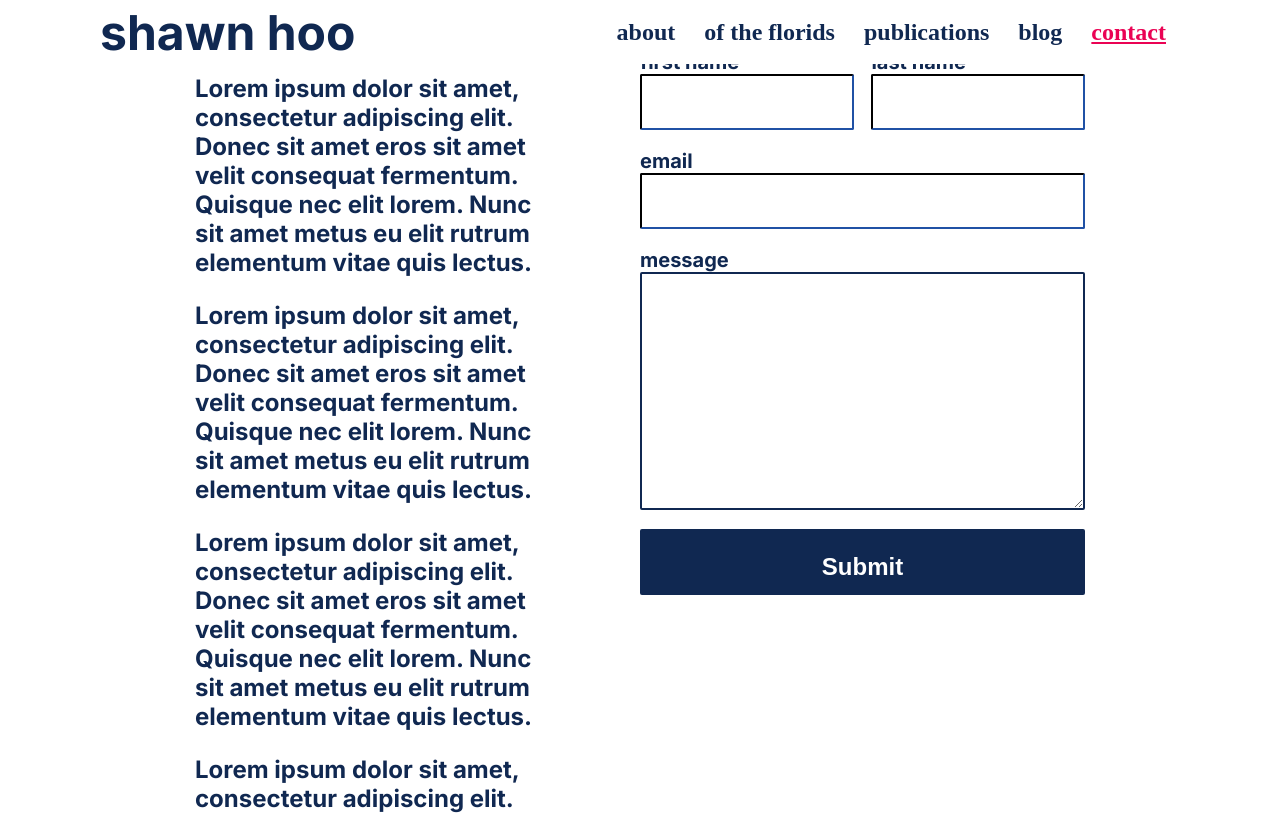
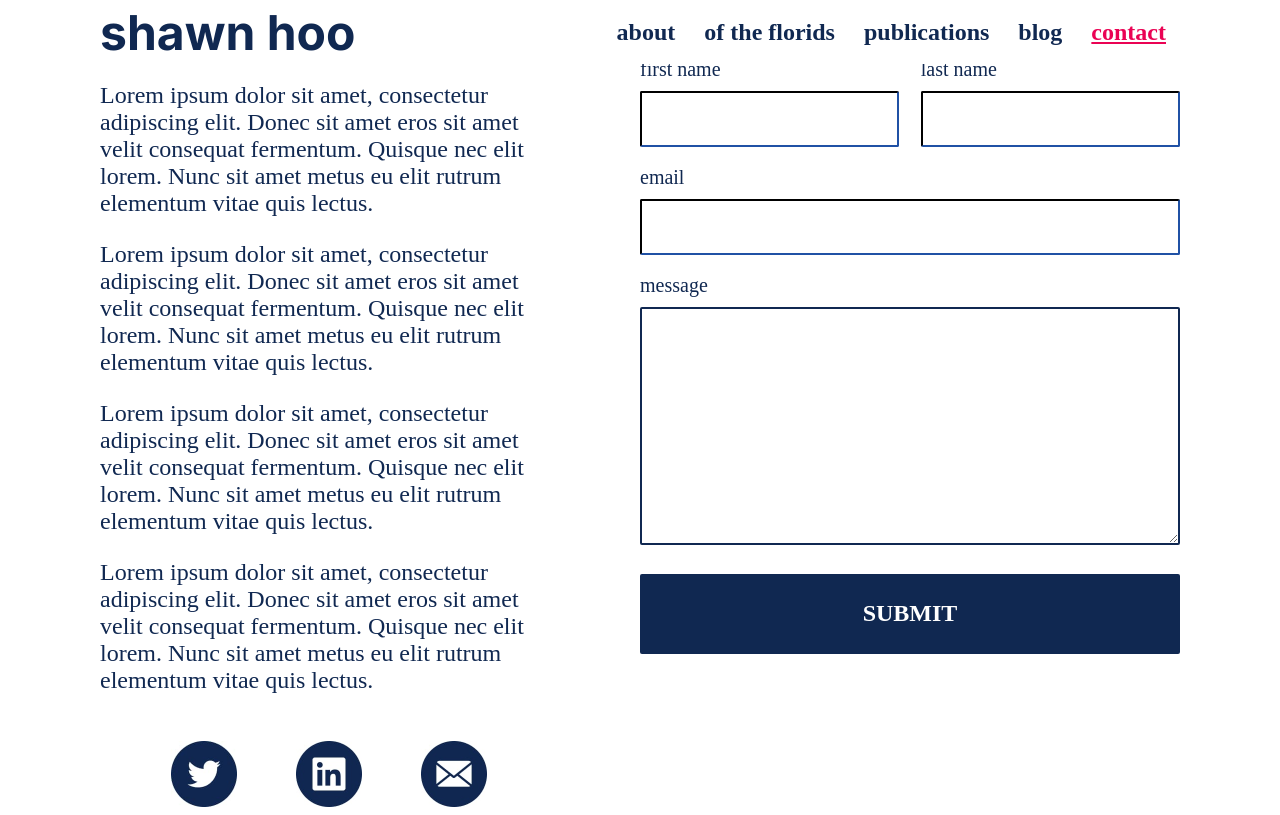
Before and after one commit to Darren-Loh/shawn-hoo-portfolio-web, a React (Create React App) app: page /contact in a window 1280 px wide. Shown: the top 815 px of the page. Built offline with nearby package versions, Linux system fonts and the light colour scheme.

Commit message:
update contact page - alignment of items to center

```diff
--- a/src/Components/blog/BlogPage.css
+++ b/src/Components/blog/BlogPage.css
@@ -1,22 +1,21 @@
 /* blogpost */
 
 .blogPageOuter{
-  margin-left: 95px;
-  margin-right: 95px;
-  font-family: 'Inter',"Times New Roman", Times, serif;
+  margin-top: 64px;
+  padding-top: 20px;
 }
 
 .blogPostContainer{
     display: flex;
     flex-direction: column;
     gap: 10px;
-    margin-top: 50px;
+    margin-bottom: 50px;
 }
 
 .blogPostHeader{
+  font-family: Inter;
   font-weight: bold;
   font-size:36px;
-
 }
 
 .blogPostPara{
@@ -97,8 +96,3 @@
 .blogPostKeepReading:active{
   color: #EA0354;
 }
-
-/* throwaway to be used to calculate if text is currently overflowing */
-.throwaway{
-  /* visibility: hidden; */
-}
--- a/src/Components/contact/ContactPage.css
+++ b/src/Components/contact/ContactPage.css
@@ -1,12 +1,16 @@
 .contactPageOuter{
-    margin-left: 95px;
-    margin-right: 95px;
-    font-family: 'Inter',"Times New Roman", Times, serif;
+    display: flex;
+    align-items: center;
+    /* justify-content: center; */
+    height: calc(100vh - 64px);
+    /* background-color: blue; */
+    margin-top: 64px;
 }
 
 .contactPageContainer{
     display: flex;
-    margin-top: 50px;
+    /* margin-top: 50px; */
+    /* align-items: center; */
     gap: 83px;
 }
 
@@ -17,6 +21,7 @@
     width: 50%;
     gap: 23px;
     font-size: 24px;
+    /* background-color: red; */
 }
 
 .contactPageIcons{
@@ -74,17 +79,19 @@
     border-width: 2px;
     border-radius: 2px;
     font-size: 20px;
+    margin-bottom: 10px;
 }
 
 .submitBtn{
     width: 100%;
-    height: 66px;
+    height: 80px;
     background-color: #102851;
     color: white;
     border-radius: 2px;
     font-weight: 700;
     font-size: 24px;
     border-style: none;
+    font-family: Newsreader;
 }
 
 .submitBtn:hover{
@@ -96,3 +103,7 @@
 .submitBtn:active{
     background-color: #EA0354;
 }
+
+.contactRightLabels{
+    padding-bottom: 10px;
+}
--- a/src/Components/contact/ContactPageRight.js
+++ b/src/Components/contact/ContactPageRight.js
@@ -6,29 +6,29 @@ function ContactPageRight() {
 
         <div className='nameInput'>
             <div className='nameLeft'>
-                <label for="fname">first name</label>
+                <label className='contactRightLabels' for="fname" >first name</label>
                 <input type="text" id="fname" name="fname"/>
             </div>
             <div className='nameRight'>
-                <label for="lname">last name</label>
+                <label className='contactRightLabels' for="lname">last name</label>
                 <input type="text" id="lname" name="lname"/>
             </div>
         </div>
 
 
         <div className='emailInput'>
-            <label for="email">email</label>
+            <label className='contactRightLabels' for="email">email</label>
             <input type="text" id="email" name="email"/>
         </div>
 
 
         <div className='msgInput'>
-            <label for="msg">message</label>
+            <label className='contactRightLabels' for="msg">message</label>
             <textarea className='msgInputBox' type="text" id="msg" name="msg" rows="10" cols="50"/>
         </div>
 
         <button className='submitBtn' type='submit'>
-            Submit
+            SUBMIT
         </button>
 
     </form>
```
Lines whose indentation alone changed are shown as unchanged.
